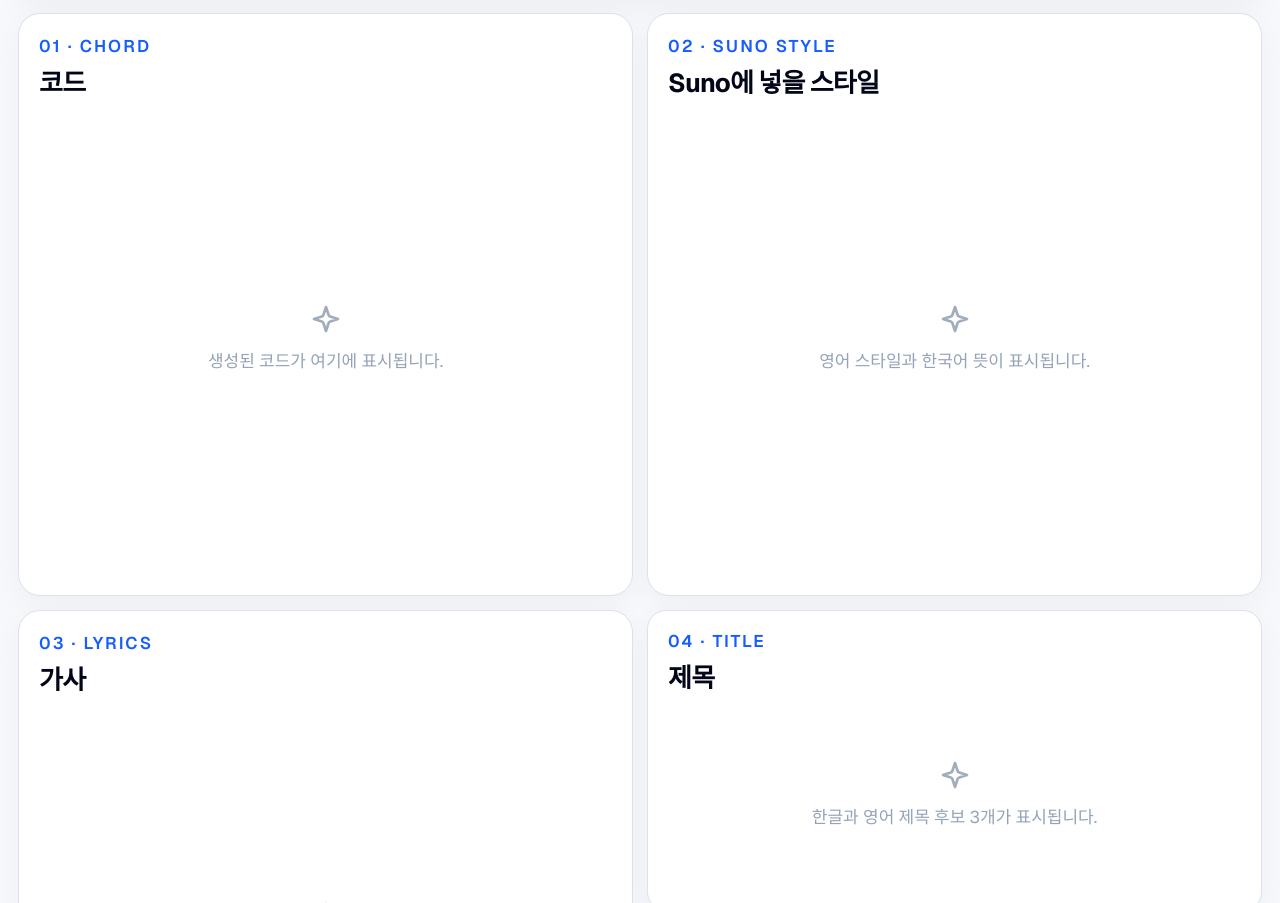
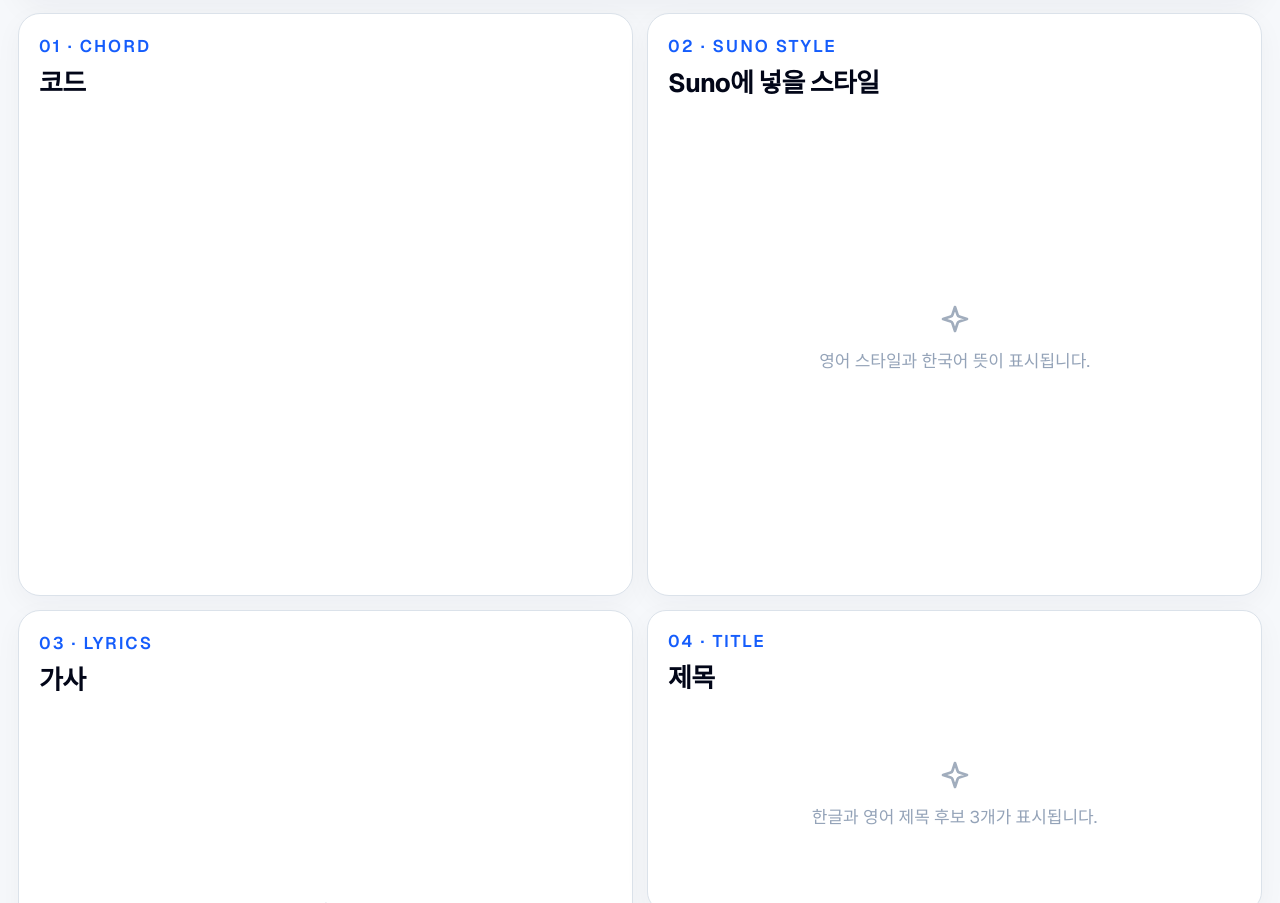
Before and after one commit to Flow4Work/Youtubemusic, a Next.js app: page / in a window 1280 px wide. Shown: the part 979-1882 px from the top of the page. Built offline with nearby package versions, Linux system fonts and the light colour scheme.

Commit message:
Remove code empty-state placeholder

```diff
--- a/src/components/generator-results.tsx
+++ b/src/components/generator-results.tsx
@@ -67,7 +67,7 @@ export function GeneratorResults(props: Props) {
           <button type="button" className={`mini-button ${props.simplified ? "active" : ""}`} onClick={props.onSimplified}>쉬운 코드</button>
         </div>
         <div className="result-scroll mt-4 space-y-3">{Object.entries(chords.sections).filter(([, values]) => values.length > 0).map(([name, values]) => <div key={name} className="chord-section"><div className="flex items-center justify-between gap-3"><strong>{sectionLabel[name] ?? name}</strong><button type="button" onClick={() => props.onCopy(`section-${name}`, values.join(" | "))} className="section-copy-button"><CopyIcon className="size-4.5"/>{props.copied === `section-${name}` ? "완료" : "복사"}</button></div><p>{values.join(" | ")}</p></div>)}</div>
-      </> : <><StaticCardTitle eyebrow="01 · CHORD" title="코드"/><EmptyCard text="생성된 코드가 여기에 표시됩니다." loading={isInitialLoading}/></>}
+      </> : <><StaticCardTitle eyebrow="01 · CHORD" title="코드"/><div className="flex-1" aria-hidden="true"/></>}
     </article>
 
     <article className="result-card style-card">
```
